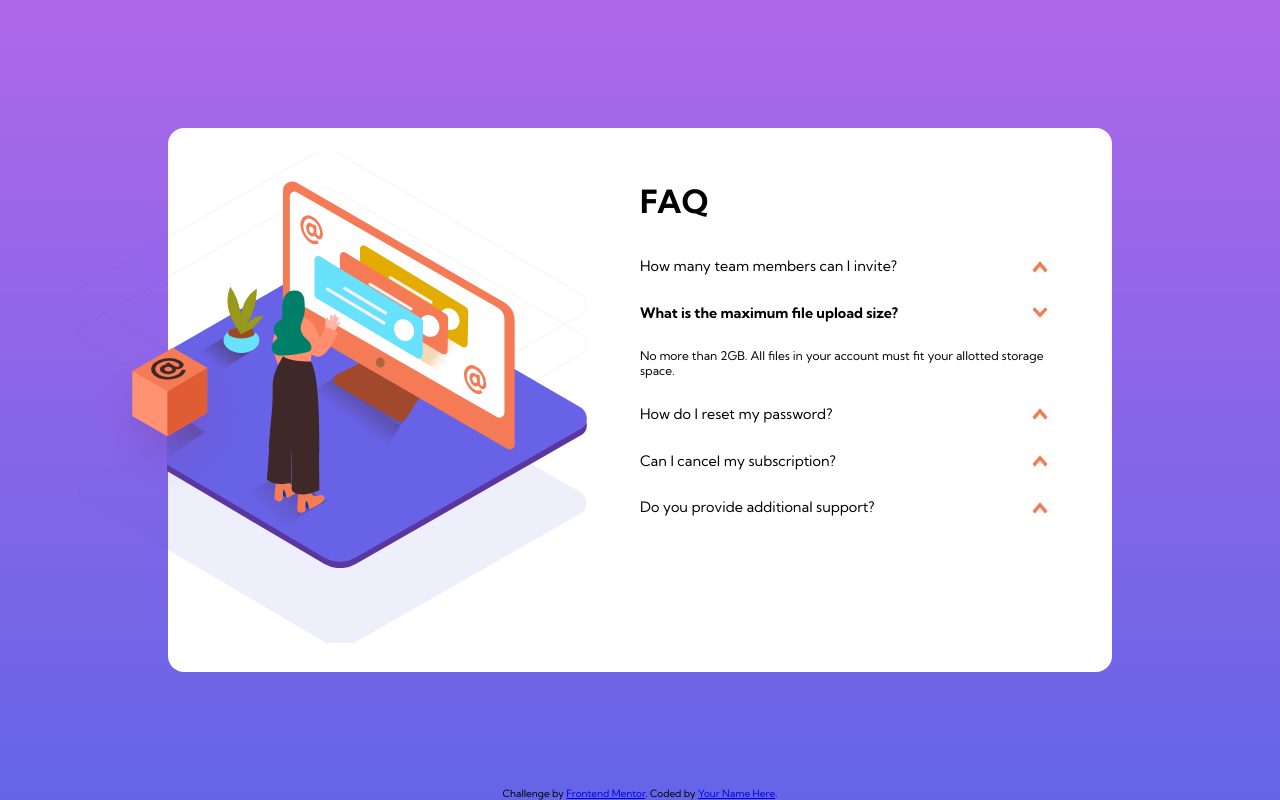
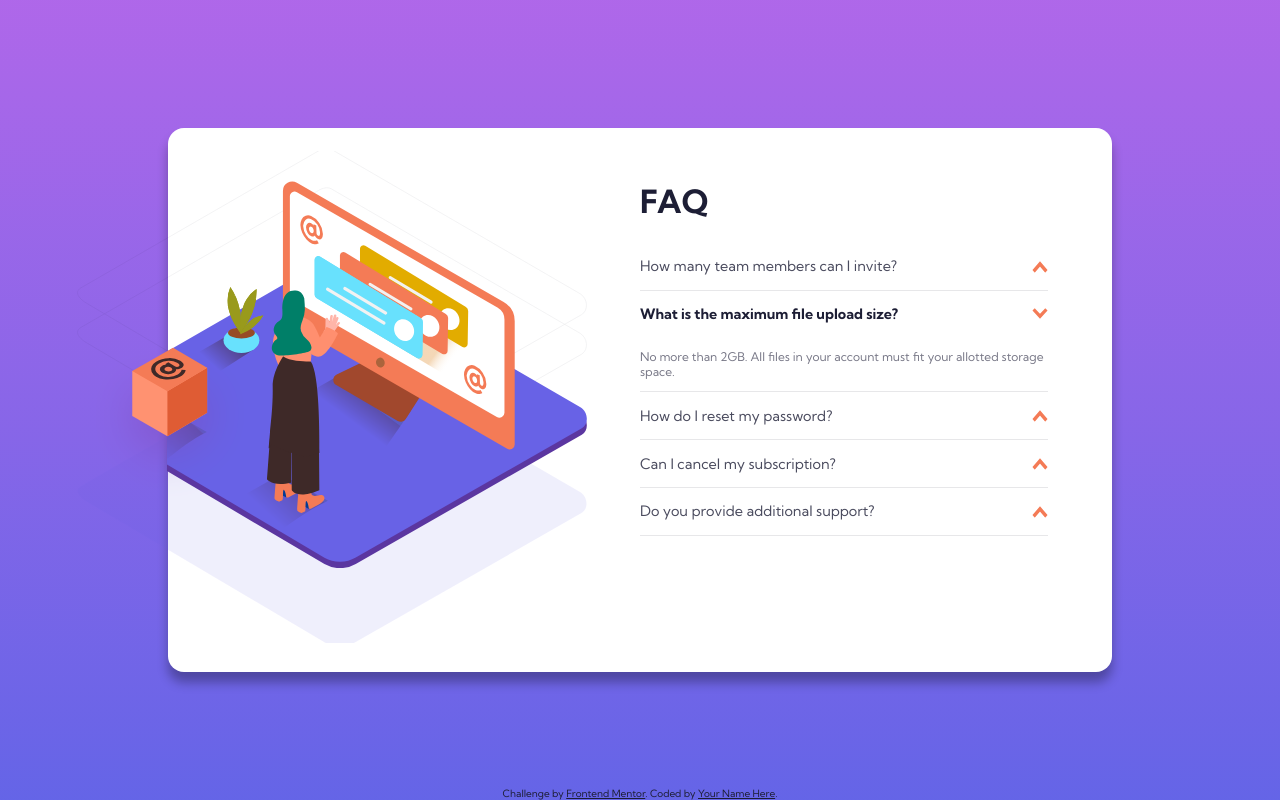
Before and after one commit to sutaC/FaQ-Accordion-Card, a SvelteKit app: page / in a window 1280 px wide. Built offline with nearby package versions, Linux system fonts and the light colour scheme.

Commit message:
Desktop desing styled

```diff
--- a/src/routes/+page.svelte
+++ b/src/routes/+page.svelte
@@ -1,7 +1,5 @@
 <script>
     import Faq from "./faq.svelte"
-
-
 </script>
 <!-- ---  -->
 
@@ -56,6 +54,7 @@
 
     * {
         font-family: 'Kumbh Sans', sans-serif;
+        color: hsl(238, 29%, 16%);
     }
 
     :global(body) {
@@ -84,6 +83,7 @@
         border-radius: 1rem;
 
         background-color: white;
+        box-shadow: 0 0.65rem 0.65rem hsla(0, 0%, 0%, 0.3);
     }
 
 
--- a/src/routes/faq.svelte
+++ b/src/routes/faq.svelte
@@ -21,6 +21,11 @@
 <!-- ---  -->
 <style>
 
+    .card {
+        border-bottom: 1px solid hsl(240, 5%, 91%);
+    }
+
+
     .header {
         display: flex;
         align-items: center;
@@ -38,10 +43,12 @@
 
     p {
         font-size: 12px;
+        color: hsl(240, 6%, 50%);
     }
 
     .header > p {
         font-size: 0.9rem;
+        color: hsl(237, 12%, 33%);
     }
 
 
@@ -60,6 +67,7 @@
 
     .card:not(.hidden) > .header > p {
         font-weight: 700;
+        color: hsl(238, 29%, 16%);
     }
 
 
```
